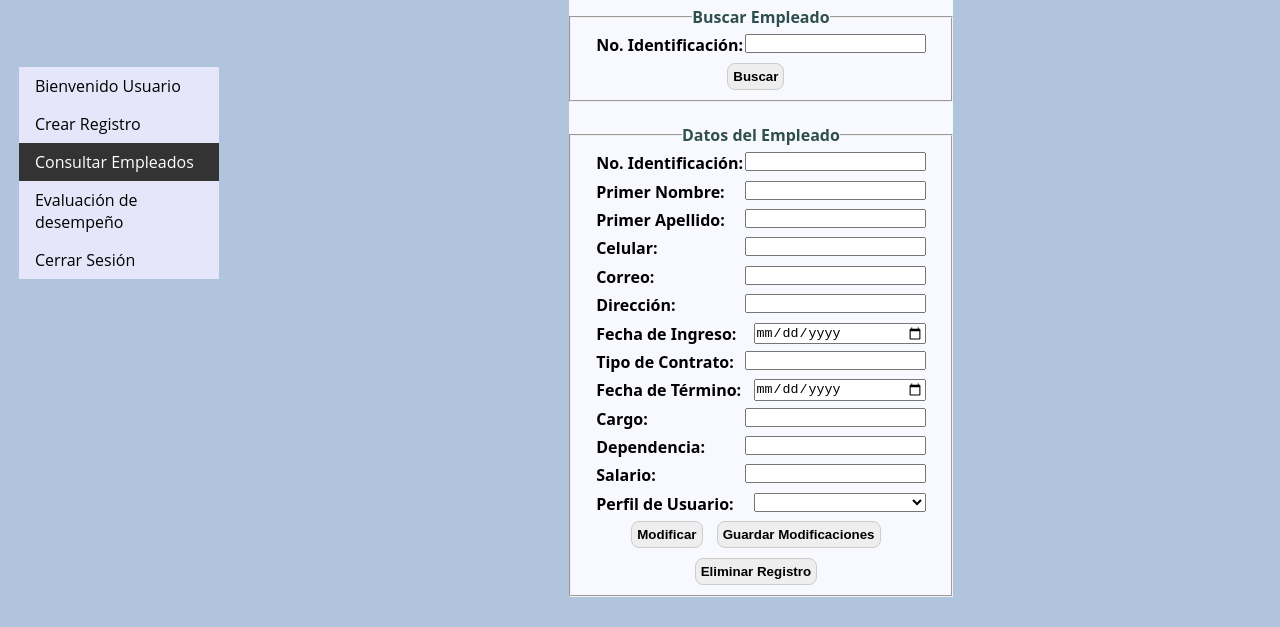
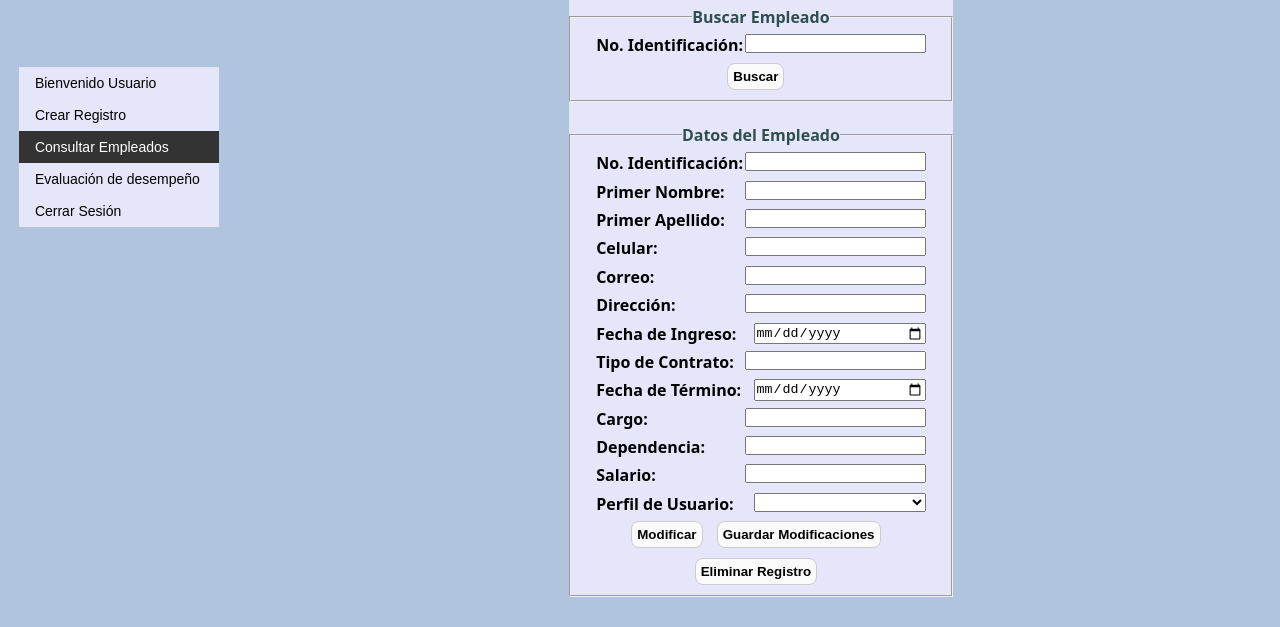
Before and after one commit to DevRobertoC/proyectoiansa, a plain HTML site: page forms/findData.html in a window 1280 px wide. Shown: the part 173-800 px from the top of the page. Drawn offline with Linux system fonts and the light colour scheme.

Commit message:
Actualizacion de estilos a formularios y menú

```diff
--- a/css/estilos.css
+++ b/css/estilos.css
@@ -221,4 +221,5 @@ footer {
     color: #fff;
     font: size 18px;
     font-weight: bold;
+    cursor: pointer;
 }
--- a/css/styles.css
+++ b/css/styles.css
@@ -53,6 +53,8 @@ ul {
 }
 
 li a {
+    font-family: Arial, Helvetica, sans-serif;
+    font-size: 14px;
     display: block;
     color: #000;
     padding: 8px 0 8px 16px;
@@ -77,7 +79,7 @@ form, .formato-parrafo {
 	margin: 20px;
     margin-left: 350px;
     float: left;
-    background-color: #F8F8FF;
+    background-color: #E6E6FA;
     font-family: system-ui, -apple-system, BlinkMacSystemFont, 'Segoe UI', Roboto, Oxygen, Ubuntu, Cantarell, 'Open Sans', 'Helvetica Neue', sans-serif;
 }
 
@@ -87,7 +89,7 @@ form, .formato-parrafo {
     padding: 5px;
     margin: 0 10px 10px 0;
     border: 1px solid #ccc;
-    background: #eee;
+    background: rgb(250,250,250);
     border-radius: 8px 8px 8px 8px;
 }
 
```
